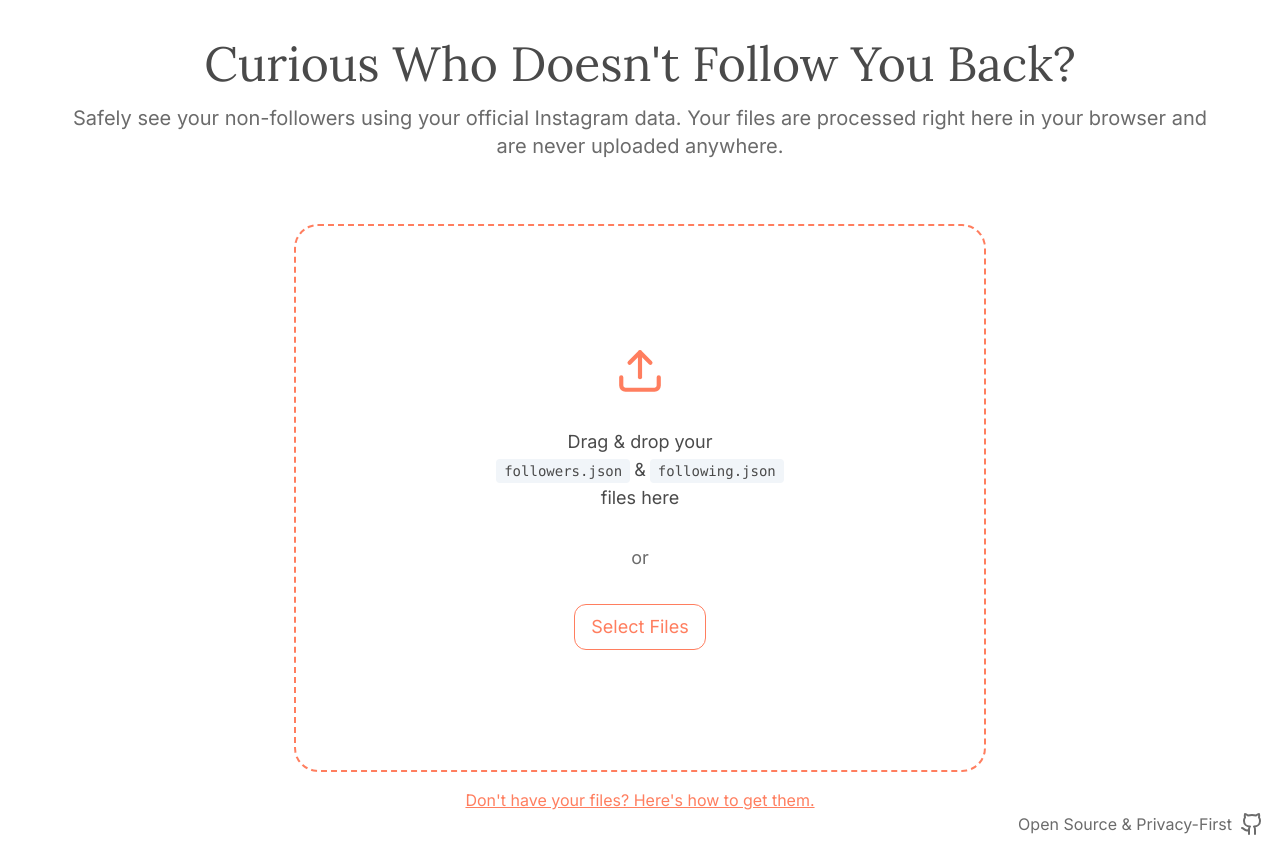
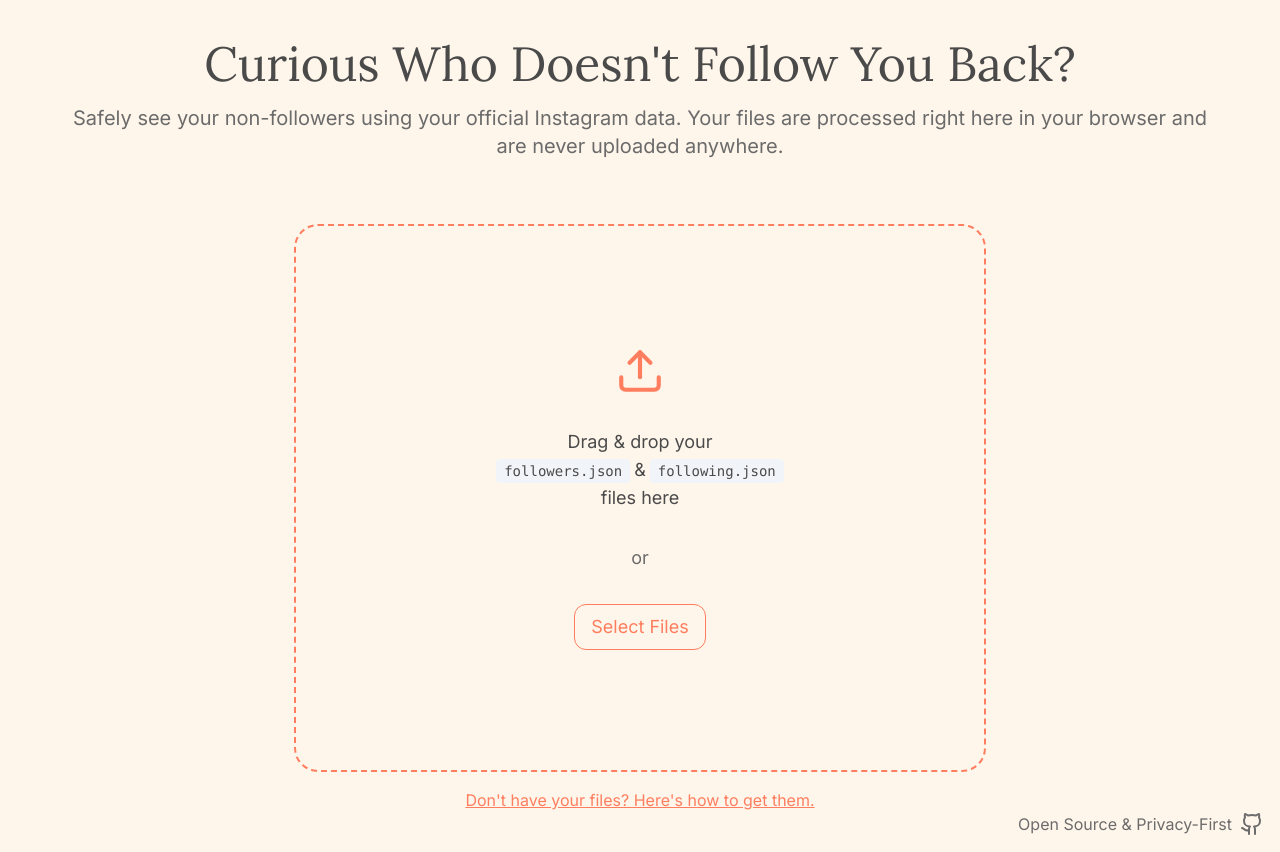
Before and after one commit to Eric-Zhang-Developer/follow-diff, a Next.js app: page / in a window 1280 px wide. Built offline with nearby package versions, Linux system fonts and the light colour scheme.

Commit message:
feature: pastel background

```diff
--- a/src/app/globals.css
+++ b/src/app/globals.css
@@ -1,7 +1,7 @@
 @import "tailwindcss";
 
 :root {
-  --background: #ffffff;
+  --background: #FFF6EB;
   --foreground: #171717;
 }
 
```
